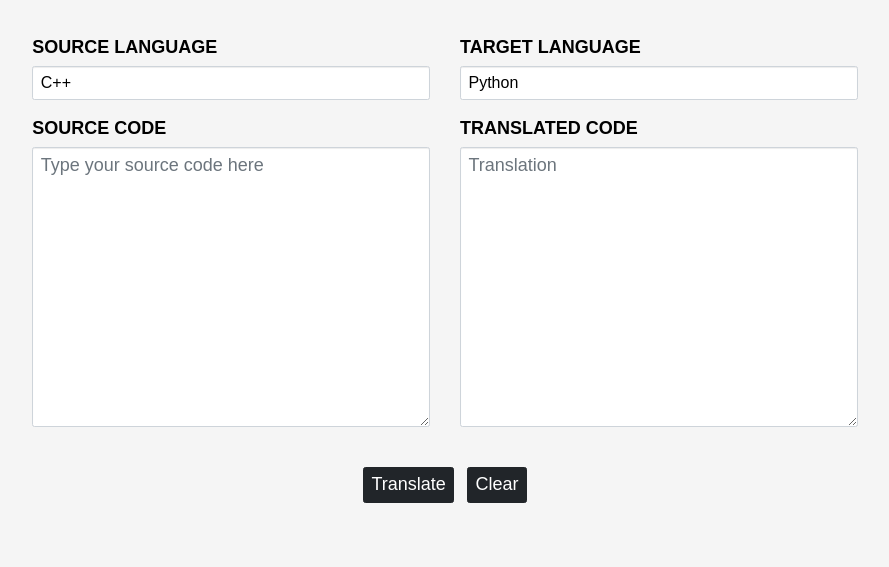
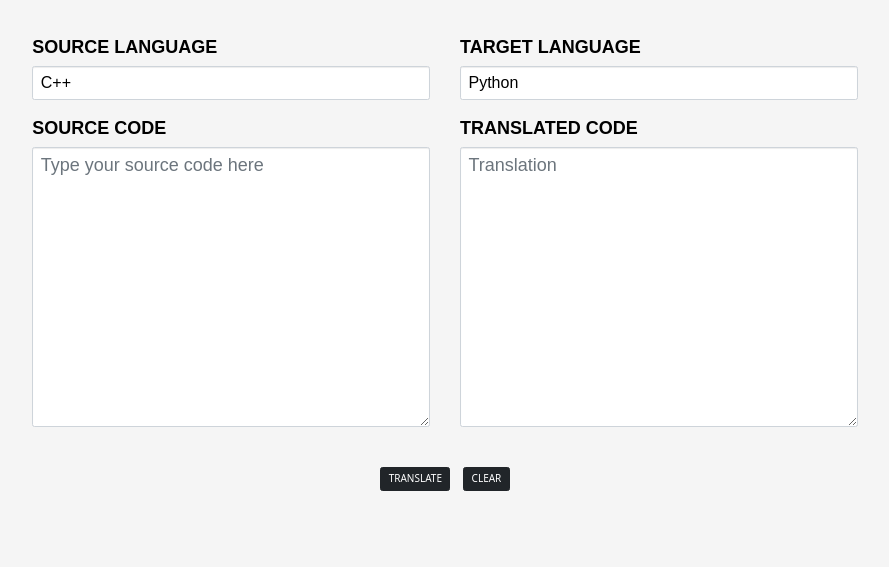
Before and after one commit to anirudhlakkaraju/code2code, a Django app: page /home in a window 1280 px wide. Shown: the part 186-753 px from the top of the page, without its empty margins (195-1084 px from the left). Run offline with Django 4.2, Linux system fonts and the light colour scheme; some libraries are stand-ins or nearby versions; some web fonts are replaced.

Commit message:
capitalized button labels

```diff
--- a/translate/templates/home.html
+++ b/translate/templates/home.html
@@ -46,8 +46,8 @@
 
                 <div class="container box2">
                    <div class="text-center">
-                       <input type="submit" class="btn btn-dark submit-font button" id="translateButton" value="Translate">
-                       <button type="button" class="btn btn-dark clear-font button" onclick="this.form.reset();">Clear</button>
+                       <input type="submit" class="btn btn-dark button-font button" id="translateButton" value="TRANSLATE">
+                       <button type="button" class="btn btn-dark button-font button" id="clearButton" onclick="this.form.reset();">CLEAR</button>
                    </div>
                 </div>
 
@@ -78,6 +78,7 @@
     var token = '{{csrf_token}}';
     var spinner = document.getElementById("Spinner")
     const translateButton = document.getElementById("translateButton")
+    const clearButton = document.getElementById("clearButton")
 
     // Function to execute on submitting form
     inputForm.addEventListener("submit", async function(e) {
@@ -101,6 +102,7 @@
 
         // Disable translate button to prevent multiple clicks
         translateButton.setAttribute("disabled","disabled")
+        clearButton.setAttribute("disabled","disabled")
 
         // Sending response and wait for translated text
         const resbody = await fetch(url, {
@@ -124,6 +126,7 @@
 
         // Enable translate button again
         translateButton.removeAttribute("disabled")
+        clearButton.setAttribute("disabled")
     });
 </script>
 <!-- </script> -->
```
